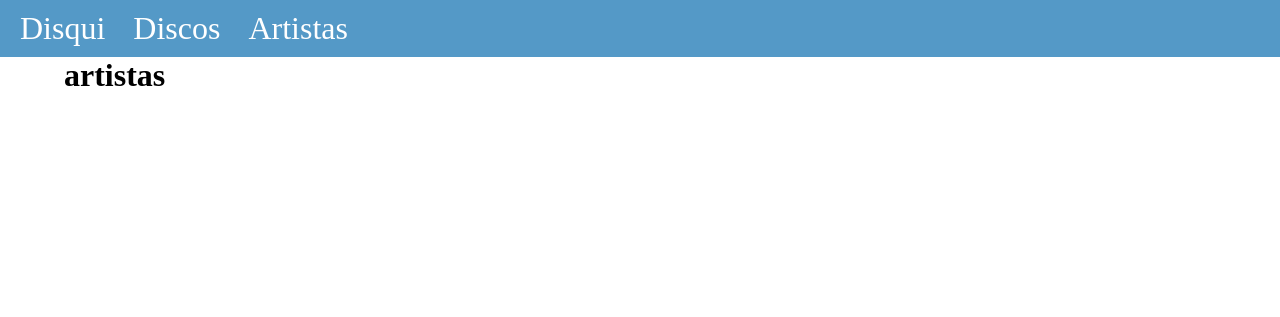
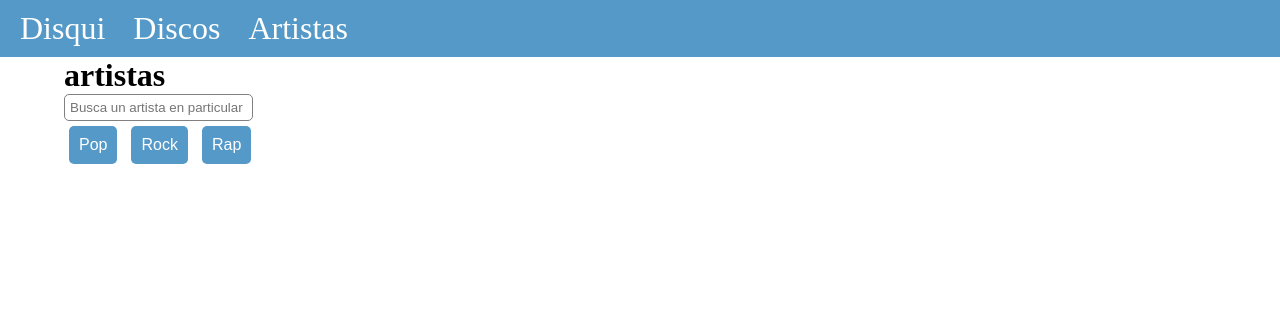
Before and after one commit to abrahham/disqui, a PHP site: page /disqui/artistas in a window 1280 px wide. Shown: the top 317 px of the page. Run offline with PHP 8.4, Linux system fonts and the light colour scheme.

Commit message:
prueba de botones

```diff
--- /dev/null
+++ b/app/modelos/artistas.php
@@ -0,0 +1,6 @@
+<?php
+	class Artistas {
+		public function __construct() {
+
+		}
+	}
--- /dev/null
+++ b/app/modelos/discos.php
@@ -0,0 +1,6 @@
+<?php
+	class Discos {
+		public function __construct() {
+
+		}
+	}
--- a/app/vistas/artistas.php
+++ b/app/vistas/artistas.php
@@ -1,3 +1,14 @@
 <div class="contenedor">
 	<h1>artistas</h1>
+	<div>
+		<input type="text" placeholder="Busca un artista en particular">
+		<div>
+			<button class="btn b-prim">Pop</button>
+			<button class="btn b-prim">Rock</button>
+			<button class="btn b-prim">Rap</button>
+		</div>
+	</div>
+	<?php
+
+	?>
 </div>
--- a/public/css/principal.css
+++ b/public/css/principal.css
@@ -27,3 +27,22 @@ a {
 	width: 90%;
 	margin: 0 auto;
 }
+/* inputs */
+input[type=text] {
+	padding: 5px;
+	border-radius: 5px;
+	border: 1px solid gray;
+}
+/* botones */
+.btn {
+	cursor: pointer;
+	margin: 5px;
+	border: 0;
+	border-radius: 5px;
+	padding: 10px;
+	color: white;
+	font-size: 1rem;
+}
+.b-prim {
+	background-color: var(--primario);
+}
```
